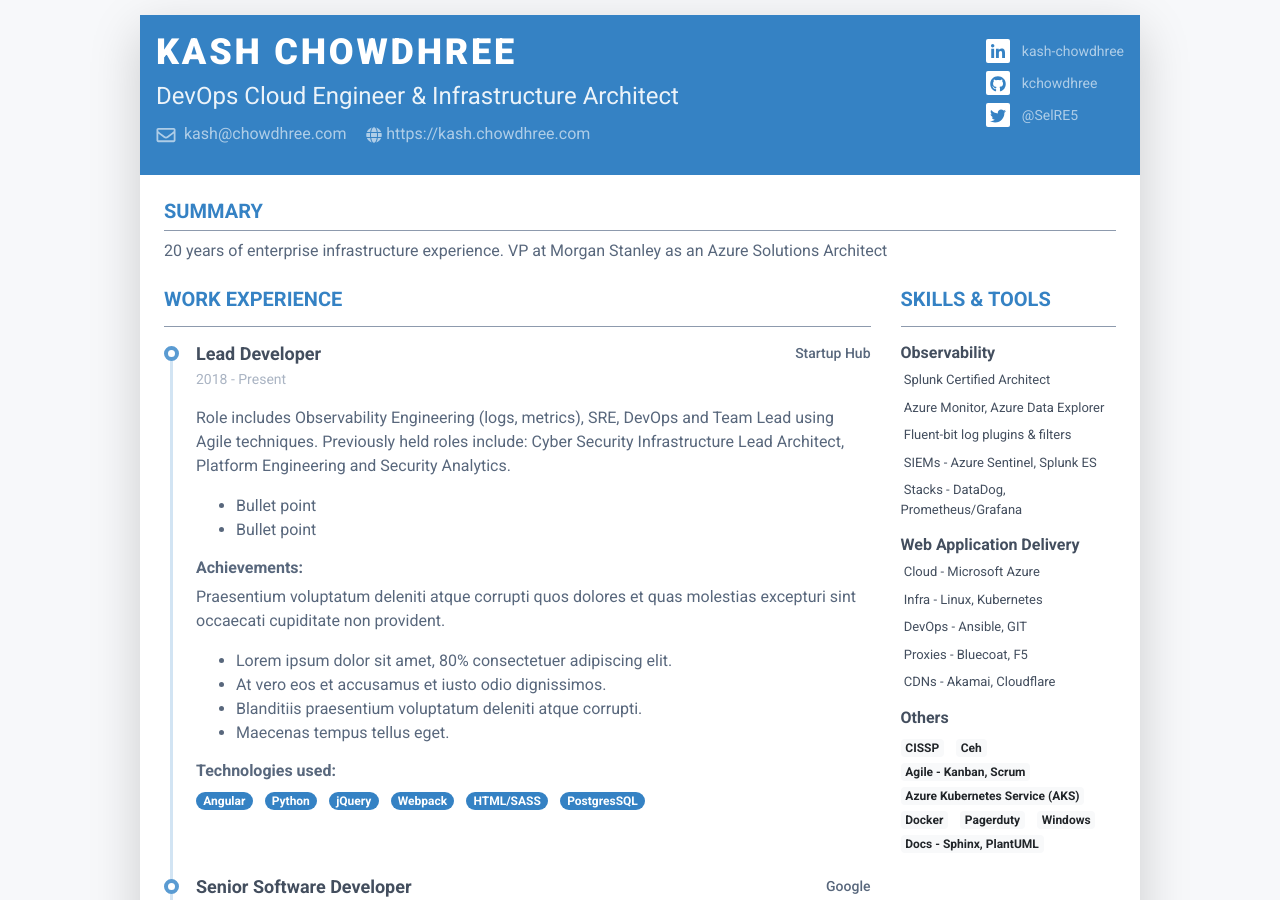
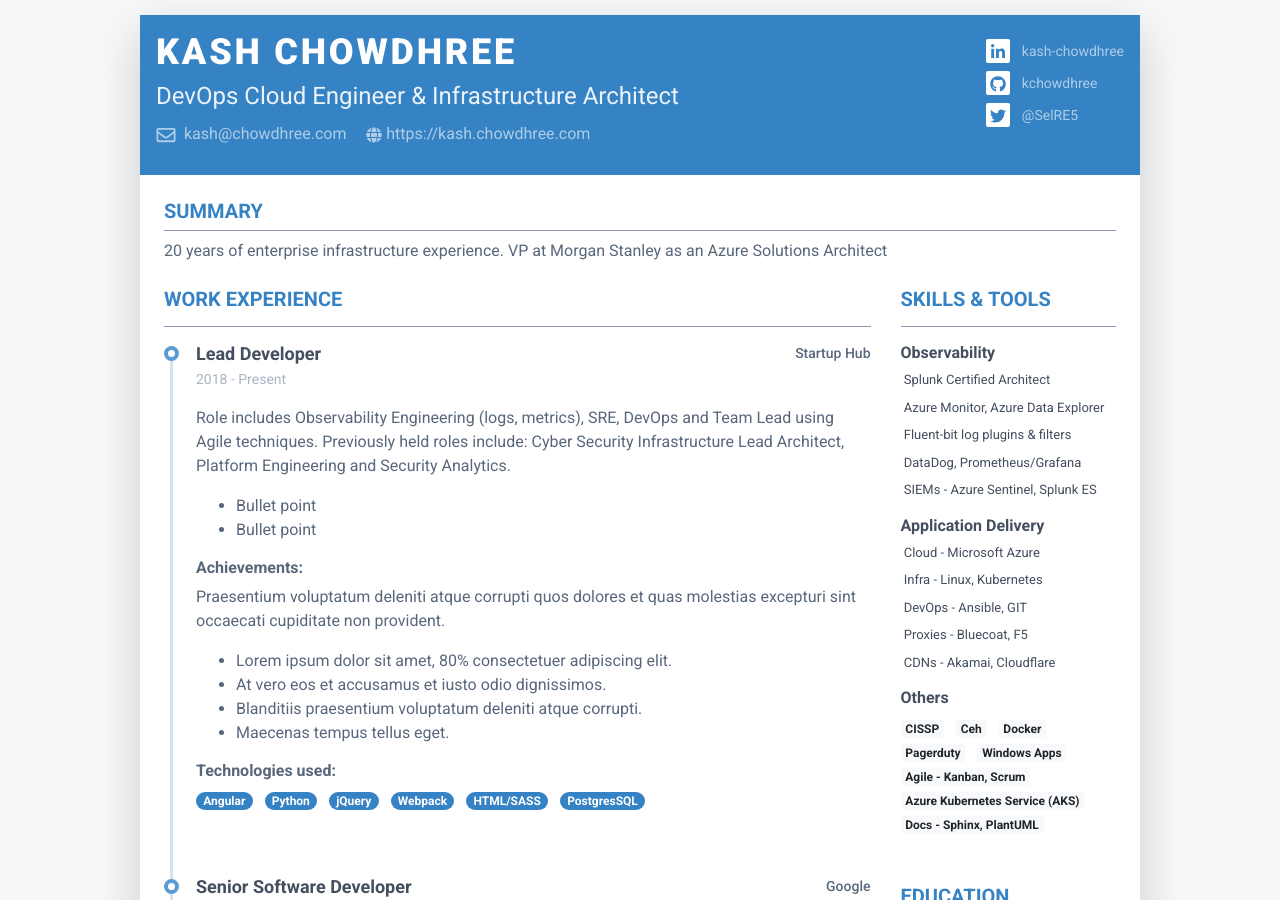
Before and after one commit to Hamy200/resume, a Jekyll site: the page built from index.markdown, in a window 1280 px wide and 900 px high. Built offline with Jekyll 4.4.1, drawn with Linux system fonts in a browser that asks for light colours; nearby versions of some CDN libraries.

Commit message:
Update data.yml

```diff
--- a/_data/data.yml
+++ b/_data/data.yml
@@ -142,9 +142,9 @@ skills:
       - name: Splunk Certified Architect
       - name: Azure Monitor, Azure Data Explorer
       - name: Fluent-bit log plugins & filters
+      - name: DataDog, Prometheus/Grafana
       - name: SIEMs - Azure Sentinel, Splunk ES
-      - name: Stacks - DataDog, Prometheus/Grafana
-  - category: Web Application Delivery
+  - category: Application Delivery
     tools:
       - name: Cloud - Microsoft Azure
       - name: Infra - Linux, Kubernetes
@@ -155,9 +155,9 @@ skills:
     tools:
       - CISSP
       - Ceh
+      - Docker
+      - Pagerduty
+      - Windows Apps
       - Agile - Kanban, Scrum
       - Azure Kubernetes Service (AKS)
-      - Docker
-      - Pagerduty
-      - Windows
       - Docs - Sphinx, PlantUML
```
